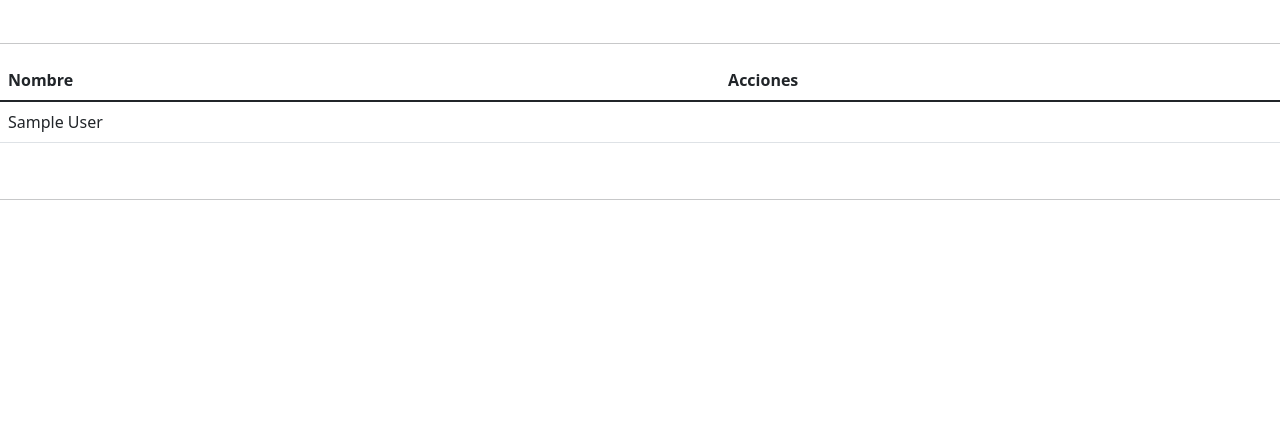
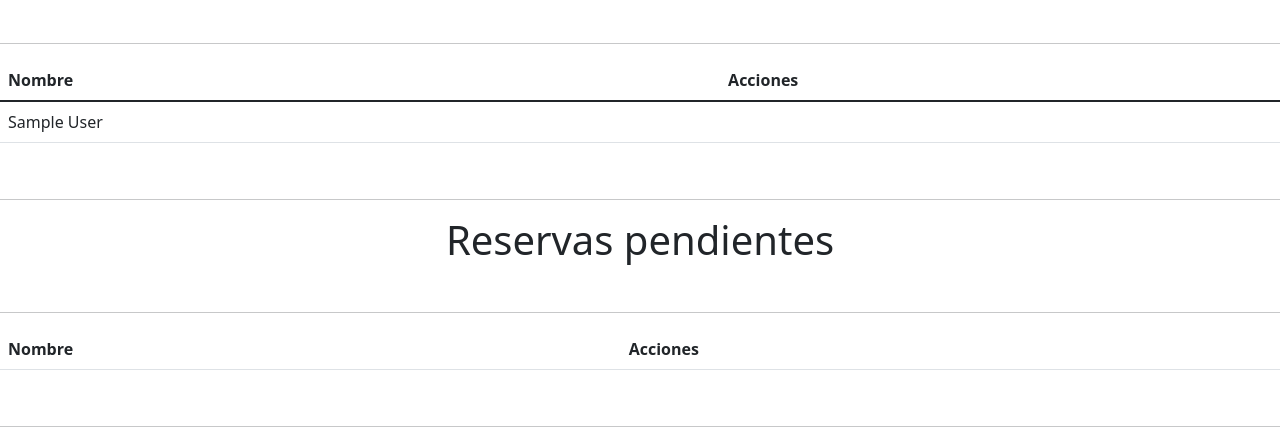
Before and after one commit to gomezluis007/Reito, a Django app: page /detalle/1 in a window 1280 px wide. Shown: the part 637-1080 px from the top of the page. Before the commit the page ends 837 px from the top, so only its background shows below. Run offline with Django 3.2, Linux system fonts and the light colour scheme; tables that the repository leaves empty hold one stand-in row (values such as "Sample post"); lists and menus that the app fills with data are empty.

Commit message:
Agregar una tabla en el template para mostrar reservas pendientes

```diff
--- a/reito/viajes/templates/detalle_viaje.html
+++ b/reito/viajes/templates/detalle_viaje.html
@@ -48,4 +48,29 @@
 </table>
 <br>
 <hr>
+
+
+<h1 class="text-center">Reservas pendientes</h1>
+<br>
+<hr>
+<table class="table">
+  <thead>
+      <th>Nombre</th>
+      <th>Acciones</th>
+  </thead>
+  <tbody>
+      {% for viajero in viajeros_pendientes %}
+      <tr>
+          <td>{{viajero}}</td>
+          </td>
+          <td>
+              <!-- acciones -->
+
+          </td>
+      </tr>
+      {% endfor %}
+  </tbody>
+</table>
+<br>
+<hr>
 {% endblock body %}
```
